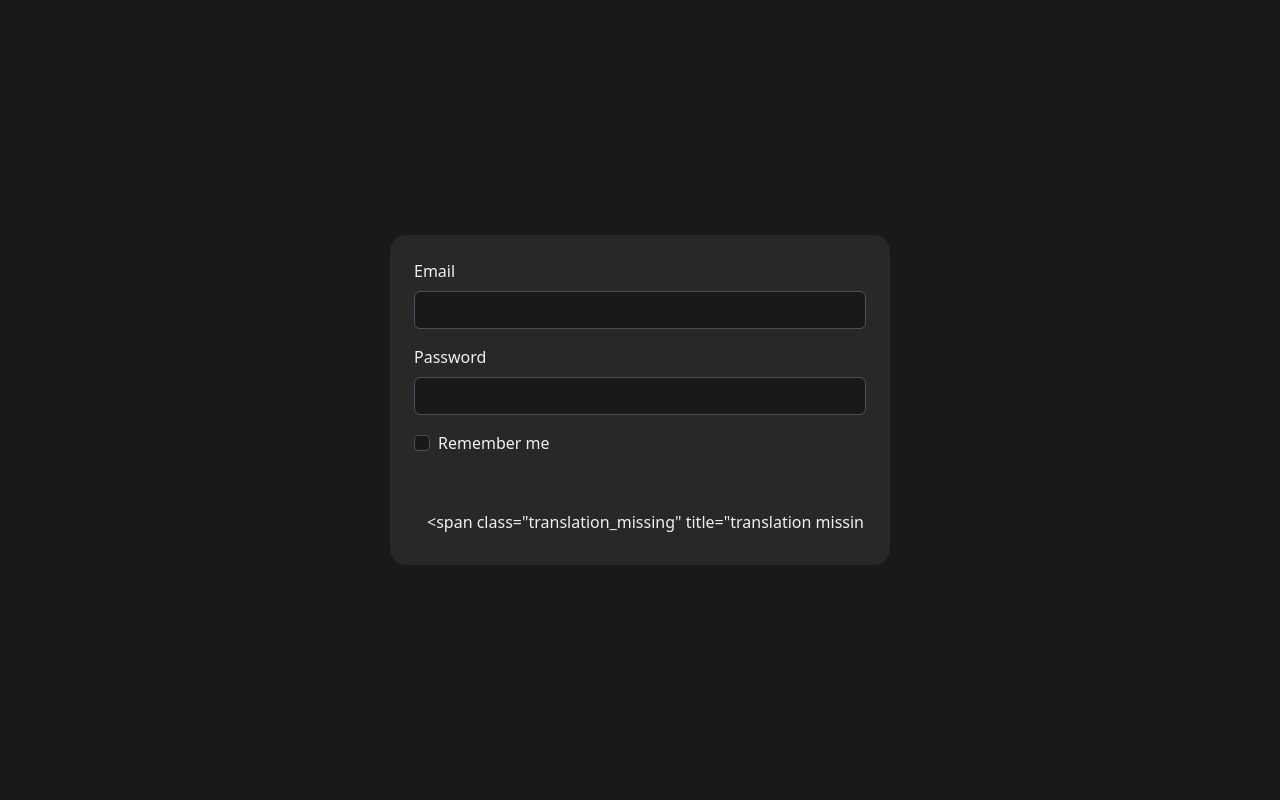
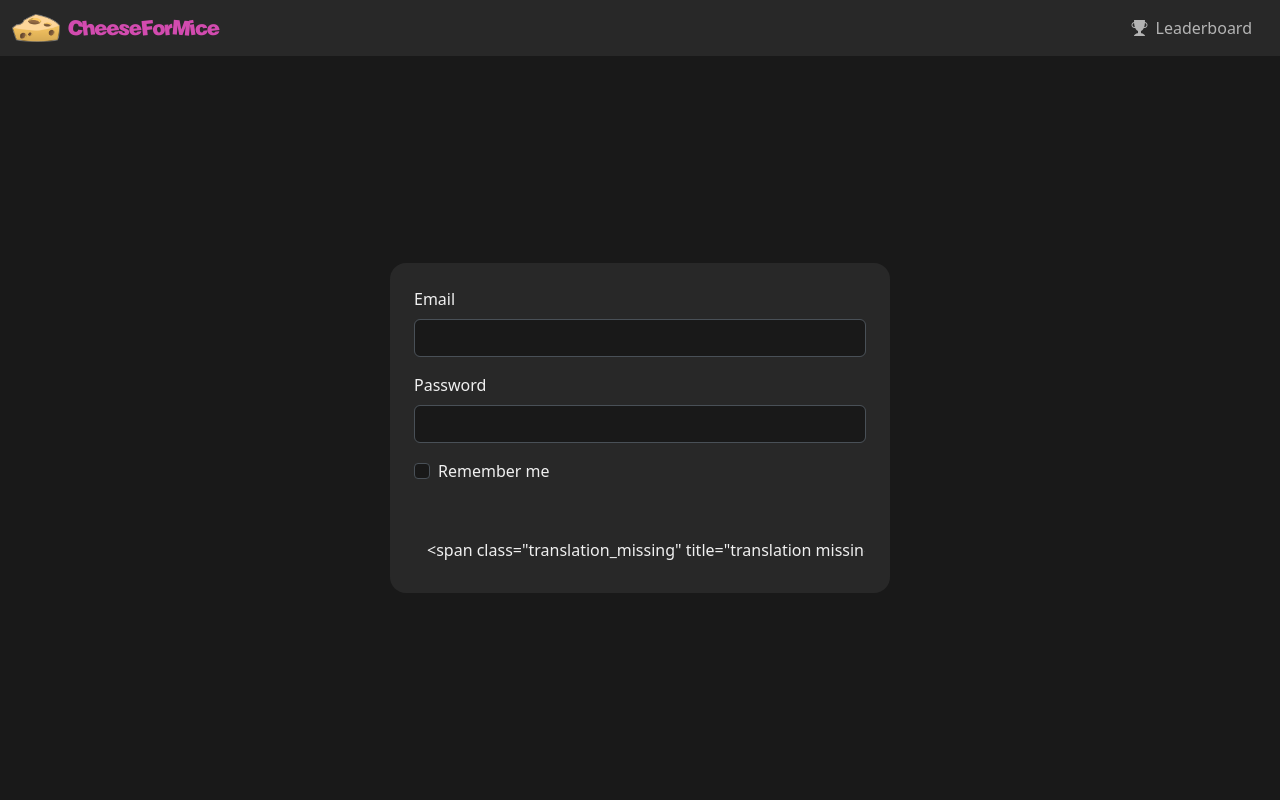
Before and after one commit to edmunteanu/cheeseformice, a Rails app: page /users/sign_in in a window 1280 px wide. Run offline with Rails 7, Linux system fonts and the light colour scheme; style sheets or scripts are compiled from the project's sources; some libraries are stand-ins or nearby versions.

Commit message:
Add navbar (#30)

```diff
--- a/app/assets/stylesheets/application.scss
+++ b/app/assets/stylesheets/application.scss
@@ -9,5 +9,6 @@
 @import 'components/card';
 @import 'components/rule';
 @import 'layout/flash_messages';
+@import 'layout/navbar';
 @import 'pages/home';
 @import 'pages/player';
--- a/app/assets/stylesheets/base/_fonts.scss
+++ b/app/assets/stylesheets/base/_fonts.scss
@@ -3,3 +3,7 @@
   src: url('Soopafresh.woff2') format('woff2'),
   url('Soopafresh.woff') format('woff');
 }
+
+.soopafresh {
+  font-family: Soopafresh, sans-serif;
+}
--- a/app/assets/stylesheets/components/_card.scss
+++ b/app/assets/stylesheets/components/_card.scss
@@ -1,5 +1,5 @@
 .card {
-  --bs-card-bg: #{$component-bg};
+  --bs-card-bg: var(--bs-dark);
   --bs-card-border-radius: 1rem;
   --bs-card-border-width: 0;
   --bs-card-spacer-x: 1.5rem;
--- a/app/assets/stylesheets/layout/_flash_messages.scss
+++ b/app/assets/stylesheets/layout/_flash_messages.scss
@@ -1,5 +1,5 @@
 .flash-messages-container {
-  @extend .position-fixed;
+  @extend .position-absolute;
 
   width: 500px;
   right: 1rem;
--- /dev/null
+++ b/app/assets/stylesheets/layout/_navbar.scss
@@ -0,0 +1,17 @@
+.navbar {
+  --bs-navbar-toggler-border-color: transparent;
+
+  .navbar-brand {
+    img {
+      max-width: 3rem;
+    }
+  }
+
+  .nav-link {
+    --bs-navbar-nav-link-padding-x: 0.5rem;
+
+    @include media-breakpoint-up(md) {
+      --bs-navbar-nav-link-padding-x: 1rem;
+    }
+  }
+}
--- a/app/assets/stylesheets/utils/_variables.scss
+++ b/app/assets/stylesheets/utils/_variables.scss
@@ -5,8 +5,7 @@
 $success: rgb(85 170 105);
 $warning: rgb(240 185 65);
 $danger: rgb(220 100 90);
-
-$component-bg: rgb(40 40 40);
+$dark: rgb(40 40 40);
 
 // Separators
 $separator-color: rgb(60 60 60);
--- a/app/views/home/index.html.erb
+++ b/app/views/home/index.html.erb
@@ -1,4 +1,4 @@
 <div class="d-flex flex-column align-items-center justify-content-center gap-5 h-100">
-  <%= image_tag('under_maintenance.webp', class: 'under-maintenance') %>
+  <%= image_tag 'under_maintenance.webp', class: 'under-maintenance' %>
   <h1 class="text-primary"><%= t('home.index.description') %></h1>
 </div>
--- /dev/null
+++ b/app/views/layouts/_navbar.html.erb
@@ -0,0 +1,43 @@
+<div class="navbar navbar-expand-md bg-dark">
+  <div class="container-fluid">
+    <%= link_to root_path, class: 'navbar-brand d-flex align-items-center gap-2' do %>
+      <%= image_tag 'logo.webp' %>
+      <span class="d-md-none text-primary soopafresh"><%= t('navbar.brand_short') %></span>
+      <span class="d-none d-md-inline-block text-primary soopafresh"><%= t('navbar.brand') %></span>
+    <% end %>
+
+    <button class="navbar-toggler" type="button" data-bs-toggle="collapse" data-bs-target="#navbarContent">
+      <i class="bi bi-list"></i>
+    </button>
+
+    <div id="navbarContent" class="collapse navbar-collapse">
+      <ul class="navbar-nav ms-auto mt-2 mt-md-0">
+        <li class="nav-item">
+          <%= link_to leaderboard_path, class: 'nav-link d-flex align-items-center gap-2' do %>
+            <i class="bi bi-trophy-fill"></i>
+            <span><%= t('navbar.leaderboard') %></span>
+          <% end %>
+        </li>
+
+        <% if user_signed_in? %>
+          <% if current_user.admin? %>
+            <li class="nav-item">
+              <%= link_to good_job_path, class: 'nav-link d-flex align-items-center gap-2' do %>
+                <i class="bi bi-database-fill-gear"></i>
+                <span><%= t('navbar.jobs') %></span>
+              <% end %>
+            </li>
+          <% end %>
+
+          <li class="nav-item">
+            <%= button_to destroy_user_session_path, method: :delete,
+                                                     class: 'nav-link d-flex align-items-center gap-2' do %>
+              <i class="bi bi-box-arrow-right"></i>
+              <span><%= t('navbar.logout') %></span>
+            <% end %>
+          </li>
+        <% end %>
+      </ul>
+    </div>
+  </div>
+</div>
--- a/app/views/layouts/application.html.erb
+++ b/app/views/layouts/application.html.erb
@@ -19,12 +19,16 @@
     <%= javascript_include_tag 'application', 'data-turbo-track': 'reload', type: 'module' %>
   </head>
 
-  <body class="h-100">
-    <div class="container h-100 py-5">
-      <%= yield %>
-    </div>
-    <div class="flash-messages-container">
-      <%= render partial: 'layouts/flash_messages', flash: flash %>
+  <body class="d-flex flex-column h-100">
+    <%= render 'layouts/navbar' %>
+
+    <div class="flex-grow-1 position-relative">
+      <div class="container py-5 h-100">
+        <%= yield %>
+      </div>
+      <div class="flash-messages-container">
+        <%= render partial: 'layouts/flash_messages', flash: flash %>
+      </div>
     </div>
   </body>
 </html>
--- a/config/locales/en.yml
+++ b/config/locales/en.yml
@@ -4,3 +4,9 @@
       profiles. Stay ahead with up-to-date rankings, monitor your performance and see how you fare against your
       friends and the broader community. Perfect for enthusiasts and more competitive players!"
     title: "CheeseForMice"
+  navbar:
+    brand: "CheeseForMice"
+    brand_short: "CFM"
+    jobs: "Jobs"
+    leaderboard: "Leaderboard"
+    logout: "Logout"
```
Also changed, not shown: app/assets/images/logo.webp (added).
